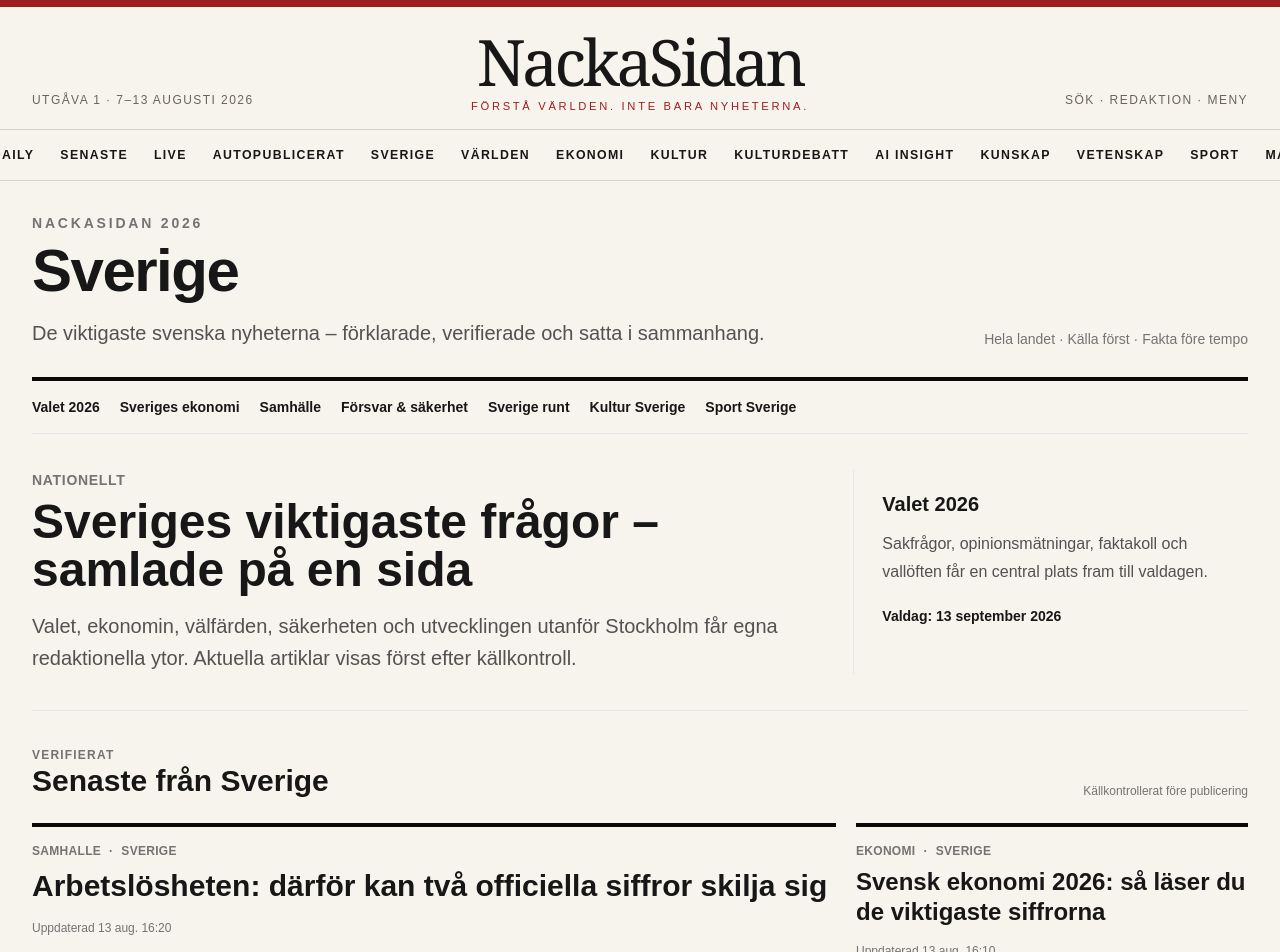
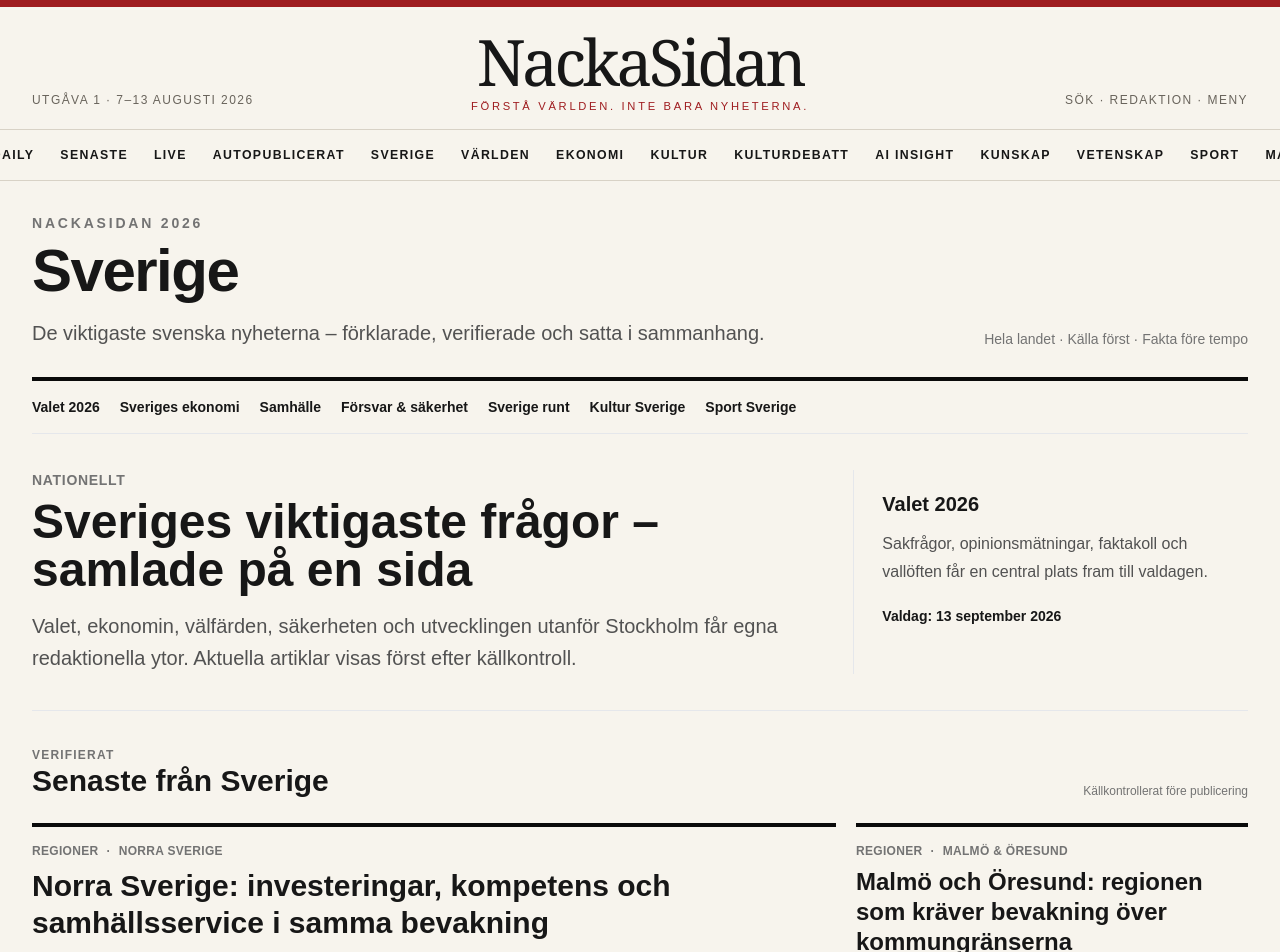
Before and after one commit to Djurgarden2019/NackaSidan-2026, a Next.js app: page /sverige in a window 1280 px wide. Shown: the top 952 px of the page. Built offline with nearby package versions, Linux system fonts and the light colour scheme.

Commit message:
Main 242: add regional Sweden articles

```diff
--- a/content/swedenArticles220.ts
+++ b/content/swedenArticles220.ts
@@ -2,6 +2,9 @@ export type SwedenArticle220={slug:string;section:string;title:string;intro:stri
 export const swedenArticles220:SwedenArticle220[]=[
 {slug:'valet-2026-viktiga-datum',section:'politik',title:'Valet 2026: datumen du behöver ha koll på',intro:'Sverige går till val den 13 september 2026. Här är de viktigaste hållpunkterna inför riksdags-, region- och kommunvalen.',publishedAt:'2026-08-13T18:00:00+02:00',updatedAt:'2026-08-13T18:00:00+02:00',status:'published',sourceUrls:['https://www.val.se/'],body:[{heading:'Valdagen',paragraphs:['Valdagen är söndagen den 13 september 2026. Väljarna röstar samtidigt till riksdagen, regionfullmäktige och kommunfullmäktige.']},{heading:'Förtidsröstningen',paragraphs:['Förtidsröstningen i Sverige börjar den 26 augusti. Den som planerar att rösta tidigt bör kontrollera öppettider och röstningslokal hos Valmyndigheten eller kommunen.']},{heading:'Så bevakar vi valet',paragraphs:['NackaSidan samlar sakfrågor, opinionsmätningar, vallöften och faktakontroller. Fakta och analys ska hållas tydligt åtskilda och uppgifter som kan förändras ska källkontrolleras före publicering.']}],tags:['Valet 2026','Valmyndigheten','Politik'],region:'Sverige'},
 {slug:'sverige-ekonomi-laget-2026',section:'ekonomi',title:'Svensk ekonomi 2026: så läser du de viktigaste siffrorna',intro:'BNP, konsumtion, export och arbetsmarknad berättar olika delar av samma historia. Här är en guide till hur indikatorerna ska tolkas.',publishedAt:'2026-08-13T18:10:00+02:00',updatedAt:'2026-08-13T18:10:00+02:00',status:'published',sourceUrls:['https://www.scb.se/'],body:[{heading:'BNP visar helheten',paragraphs:['BNP används för att beskriva den samlade ekonomiska aktiviteten. Kvartalsförändringar kan vara ryckiga, vilket gör att utvecklingen också bör jämföras med motsvarande period året före.']},{heading:'Hushållen och exporten',paragraphs:['Hushållens konsumtion säger något om efterfrågan i Sverige medan exporten visar hur svenska företag påverkas av omvärlden. Tillsammans ger indikatorerna en bredare bild än ett enskilt BNP-tal.']},{heading:'Källan först',paragraphs:['Ekonomiska nyckeltal på NackaSidan ska dateras och länkas till primärkällan. När SCB reviderar statistik ska även artikelns uppdateringstid ändras.']}],tags:['Ekonomi','SCB','BNP'],region:'Sverige'},
-{slug:'arbetsloshet-varfor-siffrorna-skiljer-sig',section:'samhalle',title:'Arbetslösheten: därför kan två officiella siffror skilja sig',intro:'AKU och BAS mäter arbetsmarknaden på olika sätt. Skillnaden är viktig när arbetslöshetstal jämförs.',publishedAt:'2026-08-13T18:20:00+02:00',updatedAt:'2026-08-13T18:20:00+02:00',status:'published',sourceUrls:['https://www.scb.se/'],body:[{heading:'Olika statistiksystem',paragraphs:['SCB publicerar flera arbetsmarknadsmått. Arbetskraftsundersökningarna, AKU, bygger på en urvalsundersökning medan Befolkningens arbetsmarknadsstatus, BAS, huvudsakligen bygger på administrativa uppgifter.']},{heading:'Jämför inte rakt av',paragraphs:['Population, åldersgrupper, definitioner och metod kan skilja sig. Därför ska procenttal alltid presenteras tillsammans med vilken statistikserie och period de kommer från.']},{heading:'Vår princip',paragraphs:['När NackaSidan visar arbetslöshet ska metod, period och källa stå nära siffran. Det minskar risken att två korrekta men olika mått framställs som en motsägelse.']}],tags:['Arbetsmarknad','SCB','AKU','BAS'],region:'Sverige'}
+{slug:'arbetsloshet-varfor-siffrorna-skiljer-sig',section:'samhalle',title:'Arbetslösheten: därför kan två officiella siffror skilja sig',intro:'AKU och BAS mäter arbetsmarknaden på olika sätt. Skillnaden är viktig när arbetslöshetstal jämförs.',publishedAt:'2026-08-13T18:20:00+02:00',updatedAt:'2026-08-13T18:20:00+02:00',status:'published',sourceUrls:['https://www.scb.se/'],body:[{heading:'Olika statistiksystem',paragraphs:['SCB publicerar flera arbetsmarknadsmått. Arbetskraftsundersökningarna, AKU, bygger på en urvalsundersökning medan Befolkningens arbetsmarknadsstatus, BAS, huvudsakligen bygger på administrativa uppgifter.']},{heading:'Jämför inte rakt av',paragraphs:['Population, åldersgrupper, definitioner och metod kan skilja sig. Därför ska procenttal alltid presenteras tillsammans med vilken statistikserie och period de kommer från.']},{heading:'Vår princip',paragraphs:['När NackaSidan visar arbetslöshet ska metod, period och källa stå nära siffran. Det minskar risken att två korrekta men olika mått framställs som en motsägelse.']}],tags:['Arbetsmarknad','SCB','AKU','BAS'],region:'Sverige'},
+{slug:'goteborg-regionbevakning',section:'regioner',title:'Göteborg och Västsverige får en tydligare plats i Sverige-bevakningen',intro:'Näringsliv, bostäder, infrastruktur och välfärd blir fyra fasta spår i bevakningen av Göteborg och Västsverige.',publishedAt:'2026-08-13T19:20:00+02:00',updatedAt:'2026-08-13T19:20:00+02:00',status:'published',sourceUrls:['https://www.scb.se/'],body:[{heading:'Mer än en lokal nyhetslista',paragraphs:['Regional journalistik blir mer användbar när lokala händelser sätts i ett nationellt sammanhang. Därför kopplas Göteborgs utveckling till statistik om jobb, företagande, bostäder och befolkning.']},{heading:'Jämförbara data',paragraphs:['SCB används som grundkälla när regionala indikatorer jämförs. Geografisk nivå och period ska alltid anges så att läns- och kommunuppgifter inte blandas ihop.']}],tags:['Göteborg','Västsverige','Regioner'],region:'Göteborg & Västsverige'},
+{slug:'malmo-oresund-regionbevakning',section:'regioner',title:'Malmö och Öresund: regionen som kräver bevakning över kommungränserna',intro:'Arbetsmarknad, bostäder, transporter och företagande formar en region där utvecklingen ofta går tvärs över administrativa gränser.',publishedAt:'2026-08-13T19:25:00+02:00',updatedAt:'2026-08-13T19:25:00+02:00',status:'published',sourceUrls:['https://www.scb.se/'],body:[{heading:'Regionalt perspektiv',paragraphs:['Malmö och sydvästra Skåne påverkas av både svenska och gränsregionala flöden. Bevakningen ska därför skilja mellan kommunala fakta och bredare regionala analyser.']},{heading:'Fyra fasta områden',paragraphs:['Jobb, bostäder, transporter och näringsliv blir återkommande områden. Statistik ska dateras och knytas till rätt geografisk nivå.']}],tags:['Malmö','Öresund','Skåne'],region:'Malmö & Öresund'},
+{slug:'norrland-regionbevakning',section:'regioner',title:'Norra Sverige: investeringar, kompetens och samhällsservice i samma bevakning',intro:'Umeå, Västerbotten, Luleå och Norrbotten får en sammanhållen bevakning där tillväxt vägs mot kompetensförsörjning och offentlig service.',publishedAt:'2026-08-13T19:30:00+02:00',updatedAt:'2026-08-13T19:30:00+02:00',status:'published',sourceUrls:['https://www.scb.se/'],body:[{heading:'Snabb förändring kräver flera mått',paragraphs:['Stora investeringar säger inte ensamma hur en region utvecklas. Befolkning, sysselsättning, bostäder och kommunal service behöver följas parallellt.']},{heading:'Umeå och Luleå som nav',paragraphs:['Bevakningen använder Umeå och Luleå som regionala nav men ska också fånga utvecklingen i övriga Västerbotten och Norrbotten.']}],tags:['Norrland','Umeå','Luleå','Regional ekonomi'],region:'Norra Sverige'}
 ];
 export const swedenArticleRules220={maxOrdinaryNewsAgeDays:10,requireSource:true,requirePublishedAt:true,principles:['Publicerade nyhetsartiklar ska bygga på verifierbara källor.','Analys ska tydligt skiljas från verifierbara fakta.','Gamla artiklar får inte få nytt publiceringsdatum bara för att se färska ut.','Väsentliga uppdateringar ska ändra updatedAt och beskrivas öppet.']};
```
